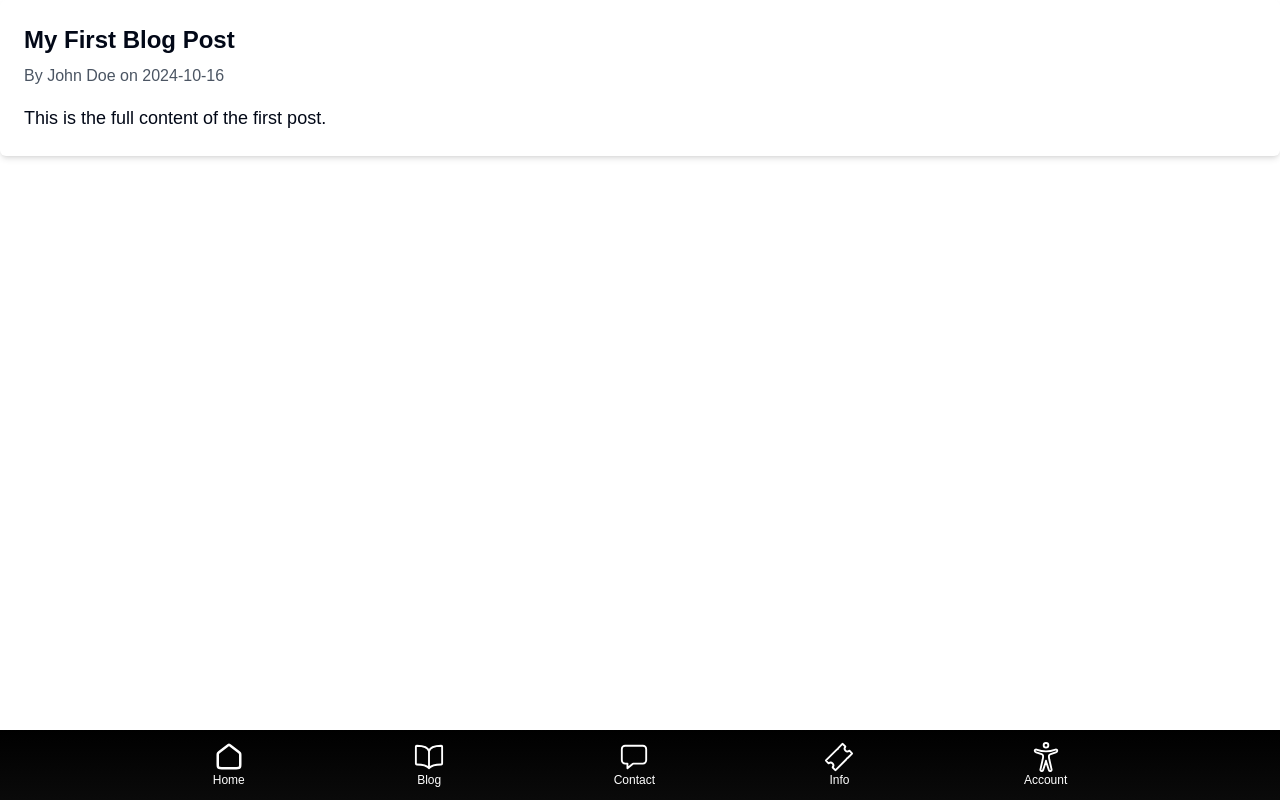
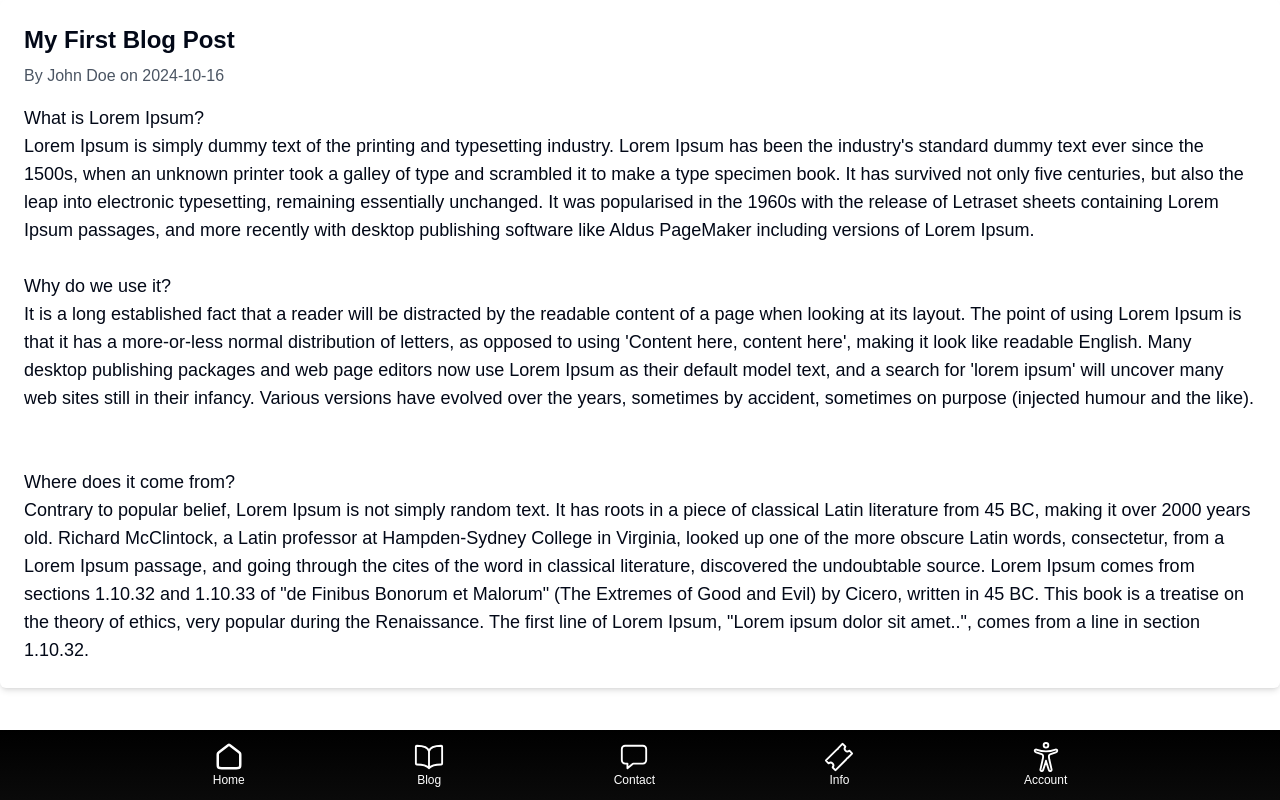
Before and after one commit to Michael-Dale/EMCCYouthApp, a Next.js app: page /blog/testimonies/1 in a window 1280 px wide. Built offline with nearby package versions, Linux system fonts and the light colour scheme; no server answers.

Commit message:
updated testimony text style

```diff
--- a/src/app/blog/testimonies/[id]/page.js
+++ b/src/app/blog/testimonies/[id]/page.js
@@ -9,7 +9,15 @@ const TestimonyDetails = () => {
 
     // Hardcoded posts data
     const posts = [
-        { id: 1, name: 'John Doe', date: '2024-10-16', title: 'My First Blog Post', content: 'This is the full content of the first post.' },
+        { id: 1, name: 'John Doe', date: '2024-10-16', title: 'My First Blog Post', content: `What is Lorem Ipsum?
+Lorem Ipsum is simply dummy text of the printing and typesetting industry. Lorem Ipsum has been the industry's standard dummy text ever since the 1500s, when an unknown printer took a galley of type and scrambled it to make a type specimen book. It has survived not only five centuries, but also the leap into electronic typesetting, remaining essentially unchanged. It was popularised in the 1960s with the release of Letraset sheets containing Lorem Ipsum passages, and more recently with desktop publishing software like Aldus PageMaker including versions of Lorem Ipsum.
+
+Why do we use it?
+It is a long established fact that a reader will be distracted by the readable content of a page when looking at its layout. The point of using Lorem Ipsum is that it has a more-or-less normal distribution of letters, as opposed to using 'Content here, content here', making it look like readable English. Many desktop publishing packages and web page editors now use Lorem Ipsum as their default model text, and a search for 'lorem ipsum' will uncover many web sites still in their infancy. Various versions have evolved over the years, sometimes by accident, sometimes on purpose (injected humour and the like).
+
+
+Where does it come from?
+Contrary to popular belief, Lorem Ipsum is not simply random text. It has roots in a piece of classical Latin literature from 45 BC, making it over 2000 years old. Richard McClintock, a Latin professor at Hampden-Sydney College in Virginia, looked up one of the more obscure Latin words, consectetur, from a Lorem Ipsum passage, and going through the cites of the word in classical literature, discovered the undoubtable source. Lorem Ipsum comes from sections 1.10.32 and 1.10.33 of "de Finibus Bonorum et Malorum" (The Extremes of Good and Evil) by Cicero, written in 45 BC. This book is a treatise on the theory of ethics, very popular during the Renaissance. The first line of Lorem Ipsum, "Lorem ipsum dolor sit amet..", comes from a line in section 1.10.32.` },
         { id: 2, name: 'Jane Doe', date: '2024-10-15', title: 'Another Blog Post', content: 'This is the full content of another post.' }
     ];
 
@@ -28,7 +36,7 @@ const TestimonyDetails = () => {
         <div className="p-6 bg-white rounded-md shadow-md">
             <h1 className="text-2xl font-bold mb-2">{post.title}</h1>
             <p className="text-gray-600 mb-4">By {post.name} on {post.date}</p>
-            <p className="text-lg">{post.content}</p>
+            <div className="text-lg" dangerouslySetInnerHTML={{ __html: post.content.replace(/\n/g, "<br />") }} />
         </div>
     );
 };
```
